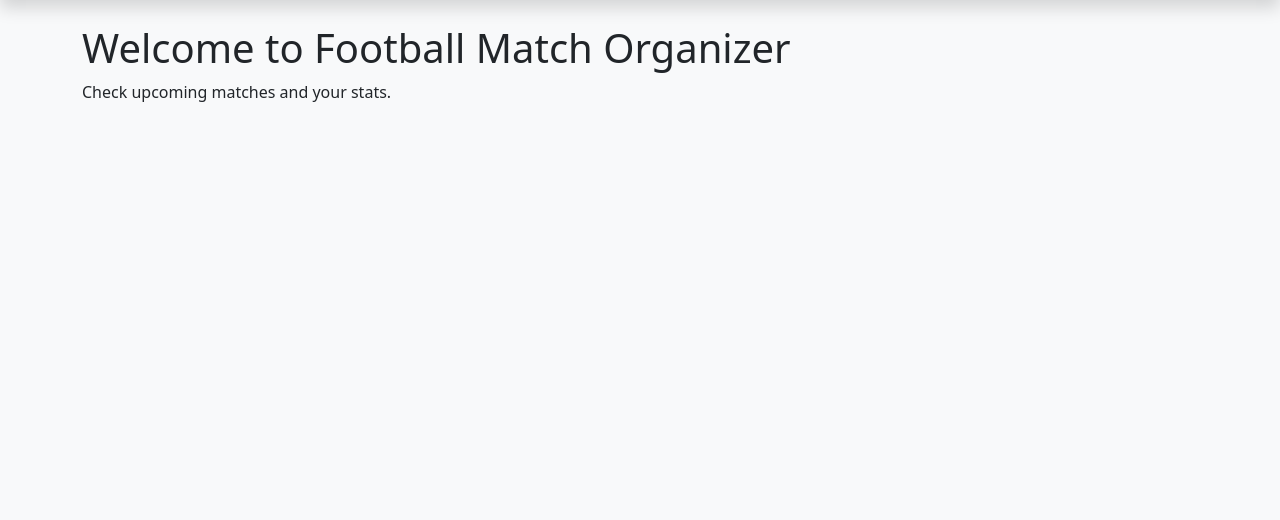
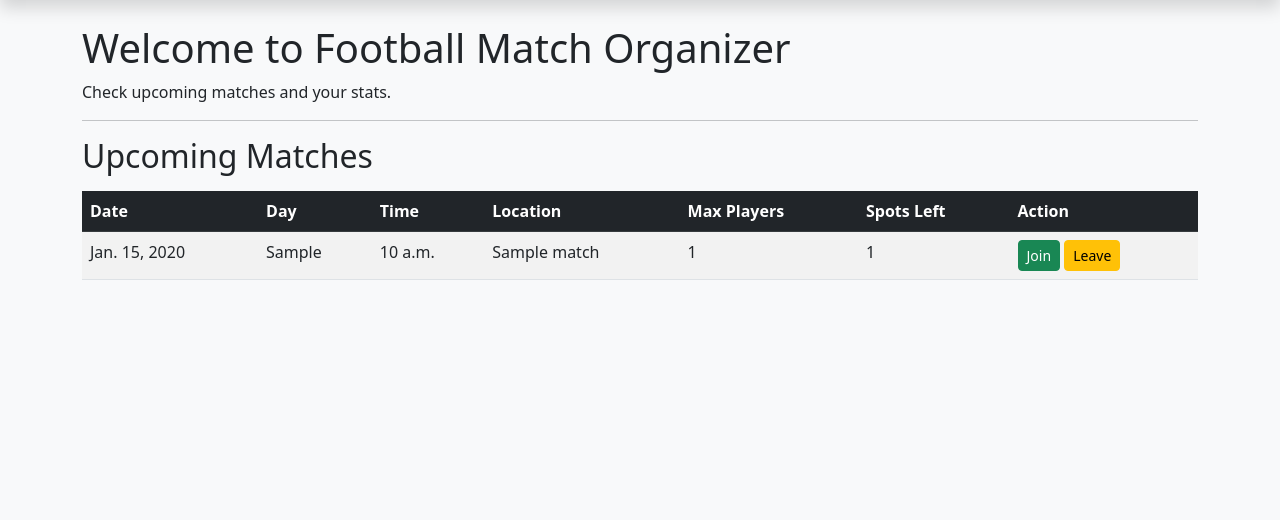
Before and after one commit to mohammedAljadd/FootyOn, a Django app: template footyon/core/templates/home.html in a window 1280 px wide. Shown: the part 68-588 px from the top of the page. Run offline with Django 5.2, Linux system fonts and the light colour scheme; the template is opened without the code that fills it: values that come from a table or form of the project are taken from there, others are empty; a user stored in the database is signed in; tables that the repository leaves empty hold one stand-in row (values such as "Sample post").

Commit message:
feat:show upco matches

```diff
--- a/footyon/core/templates/home.html
+++ b/footyon/core/templates/home.html
@@ -5,4 +5,49 @@
 {% block content %}
 <h1>Welcome to Football Match Organizer</h1>
 <p>Check upcoming matches and your stats.</p>
+
+<hr>
+
+{% if user.is_authenticated %}
+    <h2>Upcoming Matches</h2>
+    <table class="table table-striped table-hover mt-3">
+        <thead class="table-dark">
+            <tr>
+                <th>Date</th>
+                <th>Day</th>
+                <th>Time</th>
+                <th>Location</th>
+                <th>Max Players</th>
+                <th>Spots Left</th>
+                <th>Action</th>
+            </tr>
+        </thead>
+        <tbody>
+            {% for match in upcoming_matches %}
+                <tr>
+                    <td>{{ match.date }}</td>
+                    <td>{{ match.day_of_week }}</td>
+                    <td>{{ match.time }}</td>
+                    <td>{{ match.location_name }}</td>
+                    <td>{{ match.max_players }}</td>
+                    <td>{{ match.spots_left }}</td>
+                    <td>
+                        <a href="#" class="btn btn-success btn-sm">Join</a>
+                        <a href="#" class="btn btn-warning btn-sm">Leave</a>
+                    </td>
+                </tr>
+            {% empty %}
+                <tr>
+                    <td colspan="7" class="text-center">No upcoming matches found.</td>
+                </tr>
+            {% endfor %}
+        </tbody>
+    </table>
+
+{% else %}
+    <div class="alert alert-info mt-3">
+        Please <a href="{% url 'signup' %}">register</a> or <a href="{% url 'login' %}">login</a> to see and join upcoming matches.
+    </div>
+{% endif %}
+
 {% endblock %}
```
Also changed, not shown: footyon/core/views.py (+8 -2 lines).
